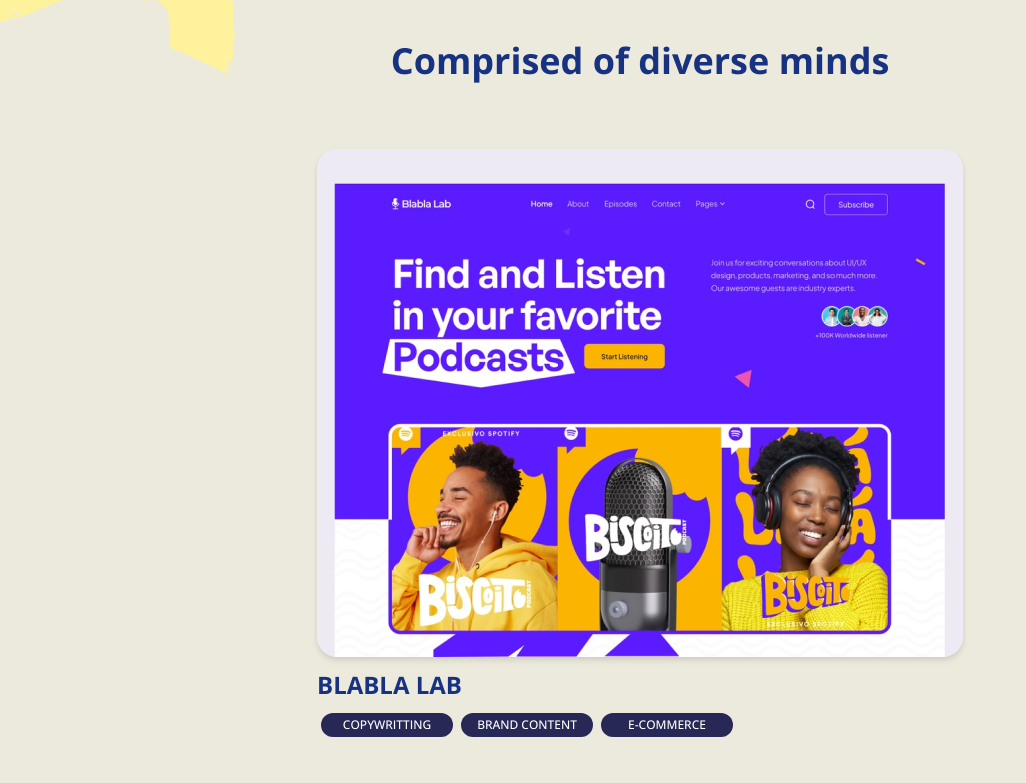
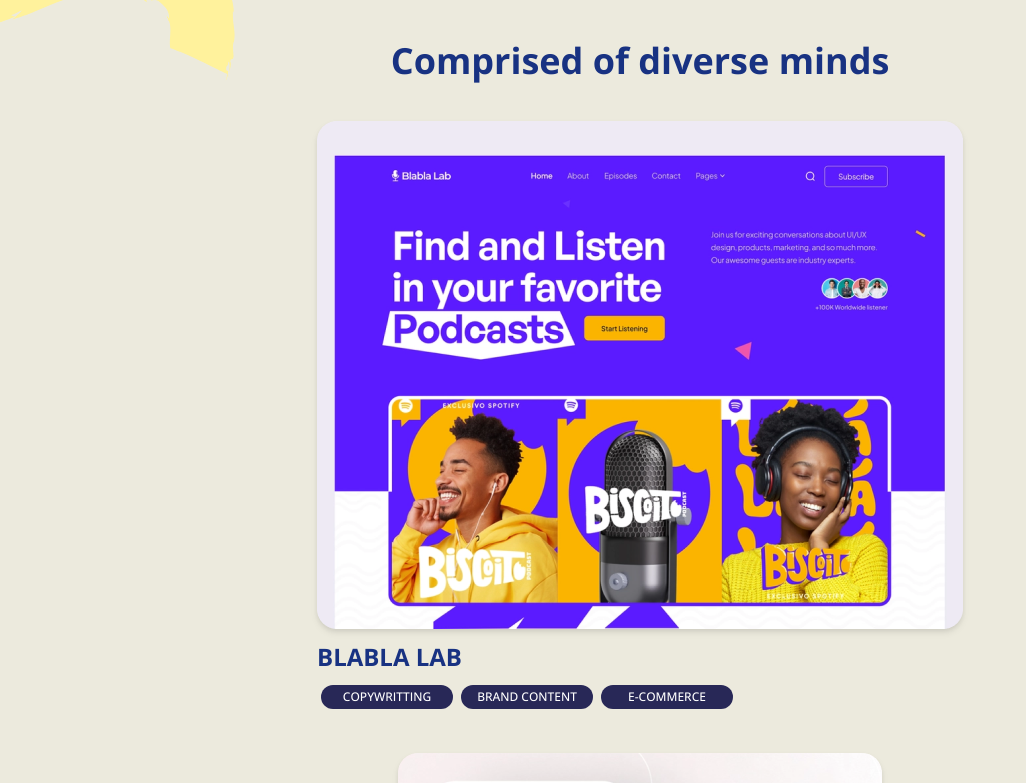
Before and after one commit to Leo-Cata/Network-Agency, a React (Vite) app: page / in a window 1280 px wide. Shown: the part 3480-4263 px from the top of the page, without its empty margins (0-1026 px from the left). Built offline with nearby package versions, Linux system fonts and the light colour scheme.

Commit message:
projects wrapped

```diff
--- a/src/App.tsx
+++ b/src/App.tsx
@@ -30,7 +30,10 @@
           <Certifications />
         </Wrapper>
       </TopGradient>
+      <Wrapper>
+
       <Projects />
+      </Wrapper>
       <BottomGradient>
         <Carousel />
         <CTA />
--- a/src/components/Projects.tsx
+++ b/src/components/Projects.tsx
@@ -4,14 +4,14 @@
 
 const Projects = () => {
   return (
-    <div className="mx-6 py-10 xl:py-20">
-      <h1 className="mb-10 text-center font-openSans text-4xl font-semibold text-mainBlue">
+    <div className="py-10 xl:py-20">
+      <h1 className="text-center font-openSans text-4xl font-semibold text-mainBlue 2xl:text-6xl 2xl:w-2/4 mx-auto">
         Comprised of diverse minds
       </h1>
       <div>
         <ProjectsCards />
       </div>
-      <div className="mx-auto max-w-xs justify-center xl:flex">
+      <div className="mx-auto max-w-xs justify-center xl:flex pt-10 2xl:pt-20">
         <CustomButton
           displayText="See All Projects"
           isTransparent={false}
--- a/src/components/ProjectsCards.tsx
+++ b/src/components/ProjectsCards.tsx
@@ -21,7 +21,8 @@
 
 const ProjectsCards = () => {
   return (
-    <div className="flex flex-col items-center justify-center self-baseline 2xl:mx-36 2xl:flex 2xl:flex-row 2xl:flex-wrap 2xl:gap-y-20 2xl:space-x-10">
+    // 2xl:mx-36
+    <div className="flex flex-col items-center justify-center self-baseline 2xl:flex 2xl:flex-row 2xl:flex-wrap 2xl:gap-y-20 2xl:space-x-10 gap-y-10">
       <div className="relative w-full">
         <img
           src={yellowProjects}
@@ -30,7 +31,7 @@
         />
       </div>
       {projectCards.map((project) => (
-        <div className="my-7">
+        <div className="">
           <img
             src={project.img}
             alt={project.project}
--- a/src/container/Wrapper.tsx
+++ b/src/container/Wrapper.tsx
@@ -4,7 +4,7 @@
 }
 
 const Wrapper = ({ children }: Props) => {
-  return <div className="mx-6 md:mx-16 2xl:mx-[300px]">{children}</div>;
+  return <div className="mx-6 md:mx-16 2xl:mx-[200px]">{children}</div>;
 };
 
 export default Wrapper;
```
